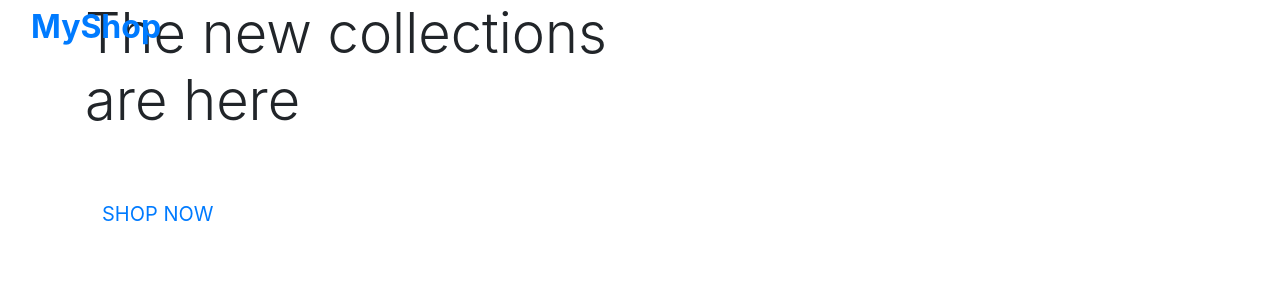
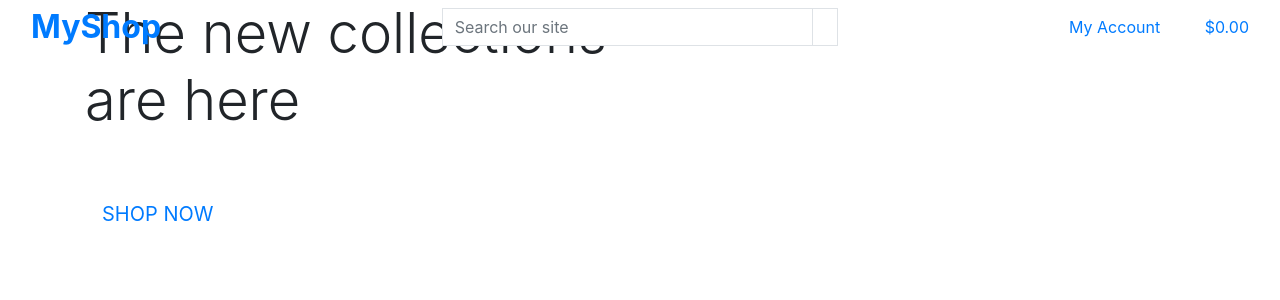
Before and after one commit to davidosongschool/myshop, a Django app: page / in a window 1280 px wide. Shown: the top 300 px of the page. Run offline with Django 3.2, Linux system fonts and the light colour scheme; some libraries are stand-ins or nearby versions.

Commit message:
added main page header

```diff
--- a/home/templates/home/index.html
+++ b/home/templates/home/index.html
@@ -18,7 +18,7 @@
 {% block content %}
 <div class="container h-100">
     <div class="row h-100">
-        <div class="col-7 col-md-6  my-auto">
+        <div class="col-7 col-md-6 my-auto">
             <h1 class="display-4 logo-font text-black">The new collections are here</h1>
             <div class="my-5">
                 <h4>
--- a/myshop/settings.py
+++ b/myshop/settings.py
@@ -89,9 +89,10 @@ AUTHENTICATION_BACKENDS = [
 
 SITE_ID = 1  #Used by social account login to create callback urls
 
+#Needed to send emails for vertification
 EMAIL_BACKEND = 'django.core.mail.backends.console.EmailBackend'
 
-ACCOUNT_AUTHENTICATION_METHOD = 'username_email'
+ACCOUNT_AUTHENTICATION_METHOD = 'username_email' # Use either username or email
 ACCOUNT_EMAIL_REQUIRED = True
 ACCOUNT_EMAIL_VERIFICATION = 'mandatory'
 ACCOUNT_SIGNUP_EMAIL_ENTER_TWICE = True
--- a/myshop/urls.py
+++ b/myshop/urls.py
@@ -17,7 +17,9 @@ from django.contrib import admin
 from django.urls import path, include
 
 urlpatterns = [
+    #Urls that run off the base app
     path('admin/', admin.site.urls),
     path('accounts/', include('allauth.urls')),
+    #App specific urls
     path('', include('home.urls')),
 ]
--- a/templates/base.html
+++ b/templates/base.html
@@ -49,9 +49,63 @@
                     <h2 class="logo-font text-black my-0"><strong>MyShop</strong></h2>
                 </a>
             </div>
-            <div class="col-12 col-lg-4 my-auto py-1 py-lg-0"></div>
-            <div class="col-12 col-lg-4 my-auto py-1 py-lg-0"></div>
+            <div class="col-12 col-lg-4 my-auto py-1 py-lg-0">
+                <form method="GET" action="">
+                    <div class="input-group w-100">
+                        <input class="form-control border border-black rounded-0" type="text" name="q"
+                            placeholder="Search our site">
+                        <div class="input-group-append">
+                            <button class="form-control btn btn-black border border-black rounded-0" type="submit">
+                                <span class="icon">
+                                    <i class="fas fa-search"></i>
+                                </span>
+                            </button>
+                        </div>
+                    </div>
+                </form>
+            </div>
 
+            <div class="col-12 col-lg-4 my-auto py-1 py-lg-0">
+                <ul class="list-inline list-unstyled text-center text-lg-right my-0">
+                    <li class="list-inline-item dropdown">
+                        <a class="text-black nav-link" href="#" id="user-options" data-toggle="dropdown"
+                            aria-haspopup="true" aria-expanded="false">
+                            <div class="text-center">
+                                <div><i class="fas fa-user fa-lg"></i></div>
+                                <p class="my-0">My Account</p>
+                            </div>
+                        </a>
+                        <div class="dropdown-menu border-0" aria-labelledby="user-options">
+                            {% if request.user.is_authenticated %}
+                            {% if request.user.is_superuser %}
+                            <a href="" class="dropdown-item">Product Management</a>
+                            {% endif %}
+                            <a href="" class="dropdown-item">My Profile</a>
+                            <a href="{% url 'account_logout' %}" class="dropdown-item">Logout</a>
+                            {% else %}
+                            <a href="{% url 'account_signup' %}" class="dropdown-item">Register</a>
+                            <a href="{% url 'account_login' %}" class="dropdown-item">Login</a>
+                            {% endif %}
+                        </div>
+                    </li>
+                    <li class="list-inline-item">
+                        <a class="{% if grand_total %}text-info font-weight-bold{% else %}text-black{% endif %} nav-link"
+                            href="">
+                            <div class="text-center">
+                                <div><i class="fas fa-shopping-bag fa-lg"></i></div>
+                                <p class="my-0">
+                                    {% if grand_total %}
+                                    ${{ grand_total|floatformat:2 }}
+                                    {% else %}
+                                    $0.00
+                                    {% endif %}
+                                </p>
+                            </div>
+                        </a>
+
+                    </li>
+                </ul>
+            </div>
         </div>
     </header>
 
```
Also changed, not shown: 1 other file.
